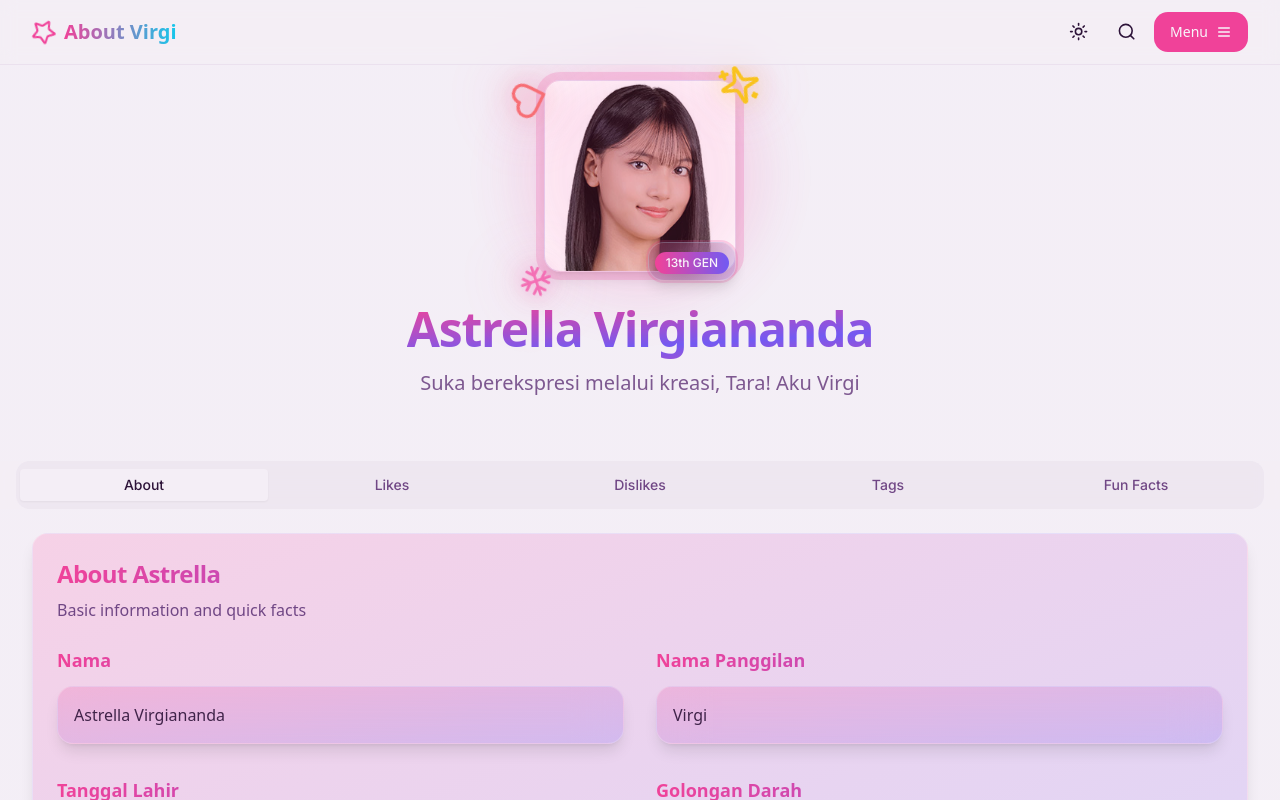
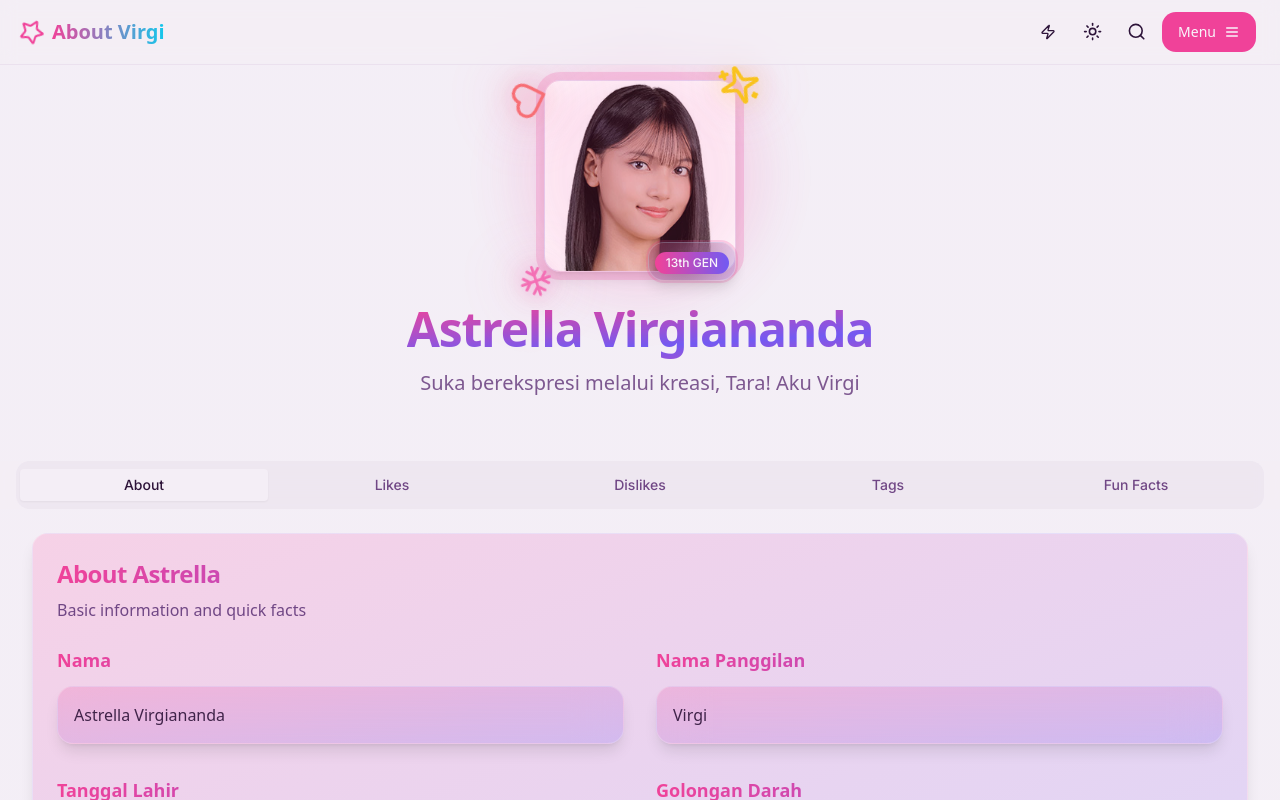
Before and after one commit to adialam345/all-about-virgi, a Next.js app: page / in a window 1280 px wide. Shown: the top 800 px of the page. Built offline with nearby package versions, Linux system fonts and the light colour scheme; what @supabase/auth-helpers-nextjs would draw is missing.

Commit message:
fixx agar smooth4, menambahkan mode smooth

```diff
--- /dev/null
+++ b/app/client-layout.tsx
@@ -0,0 +1,17 @@
+"use client"
+
+import { Navbar } from '@/components/navbar'
+import { Toaster } from "@/components/ui/toaster"
+import { useMotion } from './providers'
+
+export function ClientLayout({ children }: { children: React.ReactNode }) {
+  const { isReducedMotion } = useMotion();
+
+  return (
+    <div className={isReducedMotion ? 'reduced-motion' : ''}>
+      <Navbar />
+      {children}
+      <Toaster />
+    </div>
+  )
+}
--- a/app/globals.css
+++ b/app/globals.css
@@ -292,4 +292,18 @@
   .font-emoji {
     font-family: 'Apple Color Emoji', 'Segoe UI Emoji', 'Segoe UI Symbol', 'Noto Color Emoji', system-ui, -apple-system, sans-serif !important;
   }
+
+  .reduced-motion {
+    --duration: 0s !important;
+    --transition-duration: 0s !important;
+    transition: none !important;
+    animation: none !important;
+    transform: none !important;
+  }
+
+  .reduced-motion * {
+    transition: none !important;
+    animation: none !important;
+    transform: none !important;
+  }
 }
--- a/app/layout.tsx
+++ b/app/layout.tsx
@@ -1,25 +1,14 @@
 import './globals.css'
 import type { Metadata } from 'next'
 import { Inter } from 'next/font/google'
-import { Navbar } from '@/components/navbar'
-import { Toaster } from "@/components/ui/toaster"
 import { Providers } from './providers'
+import { ClientLayout } from './client-layout'
 
 const inter = Inter({ subsets: ['latin'] })
 
 export const metadata: Metadata = {
   title: 'Virgi',
   description: 'Suka berekspresi melalui kreasi, Tara! Aku Virgi',
-}
-
-function ClientLayout({ children }: { children: React.ReactNode }) {
-  return (
-    <Providers>
-      <Navbar />
-      {children}
-      <Toaster />
-    </Providers>
-  )
 }
 
 export default function RootLayout({
@@ -30,9 +19,11 @@ export default function RootLayout({
   return (
     <html lang="en" suppressHydrationWarning>
       <body className={inter.className}>
-        <ClientLayout>
-          {children}
-        </ClientLayout>
+        <Providers>
+          <ClientLayout>
+            {children}
+          </ClientLayout>
+        </Providers>
       </body>
     </html>
   )
--- a/app/providers.tsx
+++ b/app/providers.tsx
@@ -2,10 +2,27 @@
 
 import { ThemeProvider } from '@/components/theme-provider';
 import { QueryClient, QueryClientProvider } from "@tanstack/react-query"
-import { useState } from "react"
+import { createContext, useContext, useState } from "react"
+
+type MotionContextType = {
+  isReducedMotion: boolean;
+  toggleReducedMotion: () => void;
+};
+
+export const MotionContext = createContext<MotionContextType>({
+  isReducedMotion: false,
+  toggleReducedMotion: () => {},
+});
+
+export const useMotion = () => useContext(MotionContext);
 
 export function Providers({ children }: { children: React.ReactNode }) {
   const [queryClient] = useState(() => new QueryClient())
+  const [isReducedMotion, setIsReducedMotion] = useState(false);
+
+  const toggleReducedMotion = () => {
+    setIsReducedMotion(prev => !prev);
+  };
 
   return (
     <QueryClientProvider client={queryClient}>
@@ -15,7 +32,9 @@ export function Providers({ children }: { children: React.ReactNode }) {
         enableSystem
         disableTransitionOnChange
       >
-        {children}
+        <MotionContext.Provider value={{ isReducedMotion, toggleReducedMotion }}>
+          {children}
+        </MotionContext.Provider>
       </ThemeProvider>
     </QueryClientProvider>
   )
--- a/components/navbar.tsx
+++ b/components/navbar.tsx
@@ -4,12 +4,13 @@ import { useState, useEffect } from "react"
 import Link from "next/link"
 import { usePathname } from "next/navigation"
 import { motion } from "framer-motion"
-import { Heart, Menu, Search, Star, Tag, Moon, Sun } from "lucide-react"
+import { Heart, Menu, Search, Star, Tag, Moon, Sun, Zap, ZapOff } from "lucide-react"
 import type { LucideIcon } from "lucide-react"
 import { Button } from "@/components/ui/button"
 import { cn } from "@/lib/utils"
 import { SearchDialog } from "@/components/search-dialog"
 import { useTheme } from "next-themes"
+import { useMotion } from "@/app/providers"
 import {
   DropdownMenu,
   DropdownMenuContent,
@@ -23,6 +24,7 @@ export function Navbar() {
   const [mounted, setMounted] = useState(false)
   const pathname = usePathname()
   const { theme, setTheme } = useTheme()
+  const { isReducedMotion, toggleReducedMotion } = useMotion()
   const [isSmallDevice, setIsSmallDevice] = useState(false)
 
   useEffect(() => {
@@ -55,9 +57,9 @@ export function Navbar() {
         transform: 'translate3d(0,0,0)',
       }}
     >
-      <nav className="container flex h-14 md:h-16 max-w-screen-2xl items-center">
+      <nav className="px-4 md:px-6 flex h-14 md:h-16 max-w-screen-2xl items-center">
         <div className="flex flex-1 items-center justify-between">
-          <Link href="/" className="flex items-center space-x-2">
+          <Link href="/" className="flex items-center space-x-2 -ml-1">
             <motion.div
               animate={{
                 rotate: isSmallDevice ? 0 : 360,
@@ -81,30 +83,41 @@ export function Navbar() {
             <span className="font-bold text-lg md:text-xl gradient-text">About Virgi</span>
           </Link>
 
-          <div className="flex items-center gap-1.5 md:gap-2">
-            <motion.div whileTap={{ scale: 0.95 }} transition={{ duration: 0.1 }}>
+          <div className="flex items-center gap-2">
             <Button
               variant="ghost"
               size="icon"
-                className="h-9 w-9 md:h-10 md:w-10"
-                onClick={() => setTheme(theme === 'dark' ? 'light' : 'dark')}
+              onClick={toggleReducedMotion}
+              className="h-9 w-9"
+            >
+              {isReducedMotion ? (
+                <ZapOff className="h-4 w-4" />
+              ) : (
+                <Zap className="h-4 w-4" />
+              )}
+              <span className="sr-only">
+                {isReducedMotion ? "Enable animations" : "Disable animations"}
+              </span>
+            </Button>
+            <Button
+              variant="ghost"
+              size="icon"
+              onClick={() => setTheme(theme === "light" ? "dark" : "light")}
+              className="h-9 w-9"
             >
               <Sun className="h-[1.1rem] w-[1.1rem] md:h-[1.2rem] md:w-[1.2rem] rotate-0 scale-100 transition-all dark:-rotate-90 dark:scale-0" />
               <Moon className="absolute h-[1.1rem] w-[1.1rem] md:h-[1.2rem] md:w-[1.2rem] rotate-90 scale-0 transition-all dark:rotate-0 dark:scale-100" />
               <span className="sr-only">Toggle theme</span>
             </Button>
-            </motion.div>
-            <motion.div whileTap={{ scale: 0.95 }} transition={{ duration: 0.1 }}>
             <Button
               variant="ghost"
               size="icon"
-                className="h-9 w-9 md:h-10 md:w-10"
               onClick={() => setIsSearchOpen(true)}
+              className="h-9 w-9"
             >
               <Search className="h-[1.1rem] w-[1.1rem] md:h-[1.2rem] md:w-[1.2rem]" />
               <span className="sr-only">Search</span>
             </Button>
-            </motion.div>
 
             <DropdownMenu>
               <DropdownMenuTrigger asChild>
```
Lines whose indentation alone changed are shown as unchanged.
